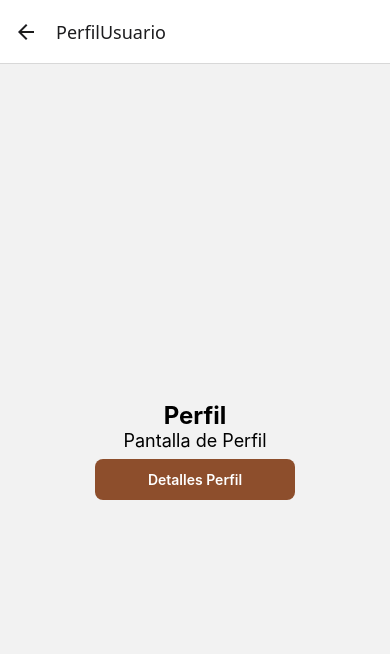
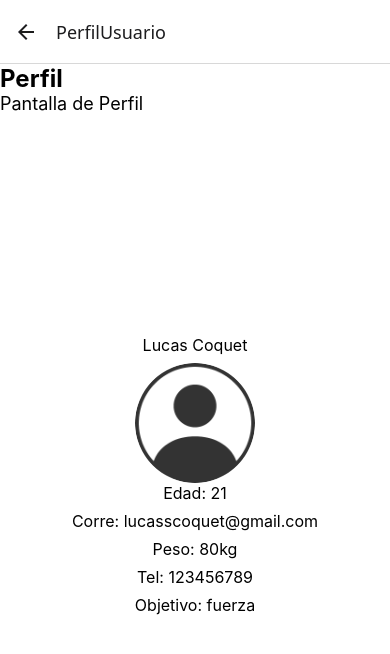
Before and after one commit to nespidev/proyecto-des-app, a React Native app: screen /PerfilUsuario in a window 390 px wide. Shown: the top 654 px of the page. Built offline with nearby package versions, Linux system fonts and the light colour scheme.

Commit message:
mockup perfilUsuario

```diff
--- a/app/perfil-usuario/screens/perfilUsuarioScreen.tsx
+++ b/app/perfil-usuario/screens/perfilUsuarioScreen.tsx
@@ -1,26 +1,53 @@
 import React from "react";
-import { View, Text, StyleSheet} from "react-native";
+import { View, Text, StyleSheet, ScrollView, Image } from "react-native";
 import { NativeStackScreenProps } from "@react-navigation/native-stack";
 import { RootStackParamList } from "@/app/navigation/RootNavigation";
-import Button from "@/components/Button";
 import { globalStyles } from "@/utils/globalStyles";
-import { ScrollView } from "react-native-gesture-handler";
 
 type Props = NativeStackScreenProps<RootStackParamList, "PerfilUsuario">;
 
-export default function ChatScreen({ navigation }: Props) {
+const usuarioPrueba = {
+  nombre: "Lucas Coquet",
+  edad: 21,
+  peso: "80kg",
+  objetivo: "fuerza",
+  correo: "lucasscoquet@gmail.com",
+  tel: "123456789"
+};
+
+export default function PerfilUsuarioScreen({ navigation }: Props) {
   return (
     <View style={styles.container}>
       <Text style={globalStyles.title}>Perfil</Text>
       <Text style={globalStyles.subtitle}>Pantalla de Perfil</Text>
-      <Button
-        title="Detalles Perfil"
-        onPress={() => console.log("Detalles Perfil presionado")}
-      />
+
+      <ScrollView contentContainerStyle={styles.scrollContainer}>
+        <Text style={styles.info}>{usuarioPrueba.nombre}</Text>
+        <Image source={require("../../../assets/user-predetermiando.png")} style={{ width: 120, height: 120, borderRadius: 60 }}  />
+        <Text style={styles.info}>Edad: {usuarioPrueba.edad}</Text>
+        <Text style={styles.info}>Corre: {usuarioPrueba.correo}</Text>
+        <Text style={styles.info}>Peso: {usuarioPrueba.peso}</Text>
+        <Text style={styles.info}>Tel: {usuarioPrueba.tel}</Text>
+        <Text style={styles.info}>Objetivo: {usuarioPrueba.objetivo}</Text>
+      </ScrollView>
     </View>
   );
 }
 
 const styles = StyleSheet.create({
-  container: { flex: 1, justifyContent: "center", alignItems: "center", padding: 20  },
-})
+  container: {
+    flex: 1,
+    backgroundColor: "#fff",
+  },
+  scrollContainer: {
+    flexGrow: 1,
+    justifyContent: "center", // centra vertical
+    alignItems: "center",     // centra horizontal
+    padding: 20,
+  },
+  info: {
+    fontSize: 16,
+    marginBottom: 8,
+    textAlign: "center",
+  },
+});
```
Also changed, not shown: assets/user-predetermiando.png (added).
